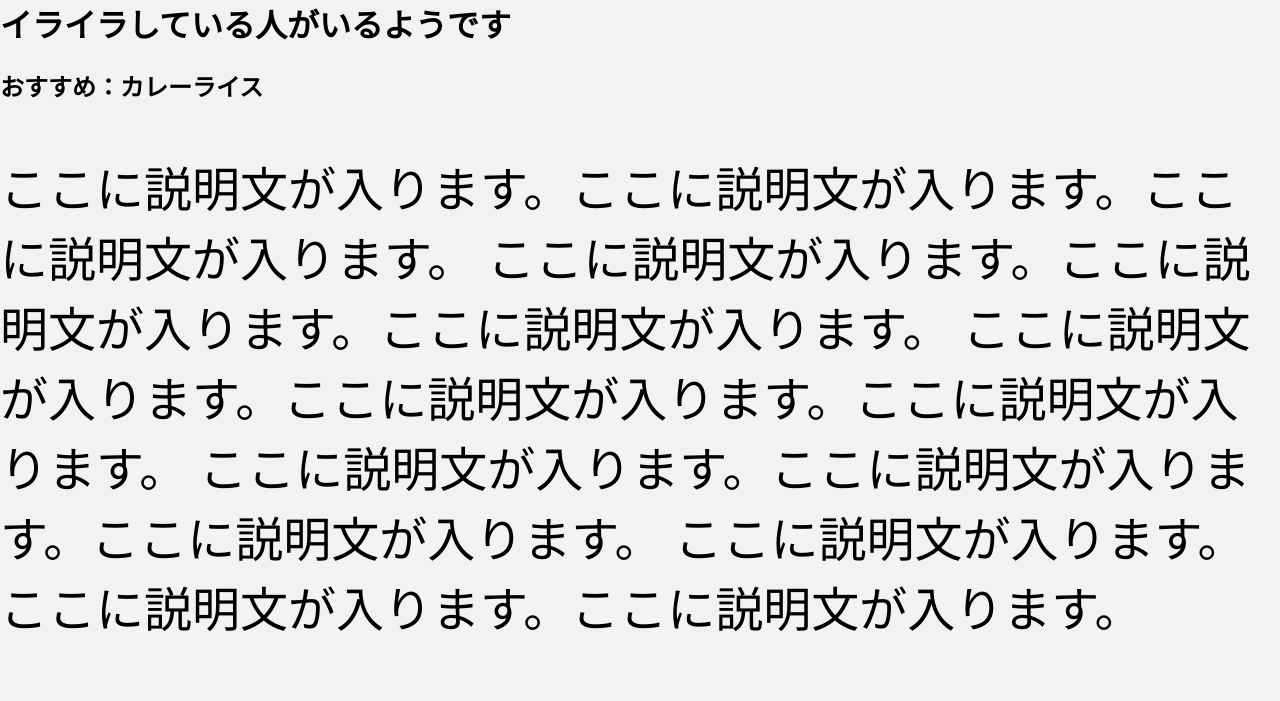
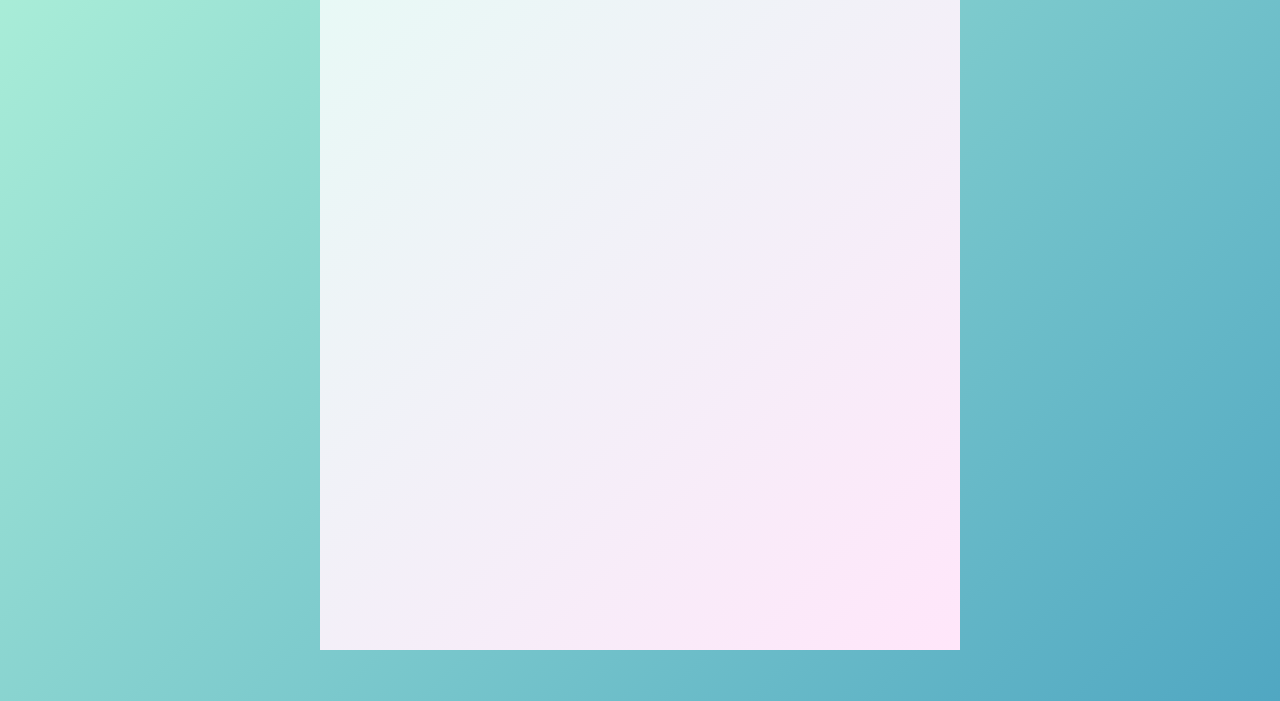
Before and after one commit to ramo798/HACKATHON-carryapp, a Django app: template blog/templates/blog/result.html in a window 1280 px wide. Shown: the part 325-1026 px from the top of the page. Run offline with Django 3.2, Linux system fonts and the light colour scheme; the template is opened without the code that fills it: most values are stand-ins (such as "Sample title", 1, 10 or a date in 2020).

Commit message:
resultpegi no sakusei

```diff
--- a/blog/templates/blog/result.html
+++ b/blog/templates/blog/result.html
@@ -5,25 +5,22 @@
     <title>Result</title>
     <meta charset="utf-8"/>
 
-    <link rel="stylesheet" href="{% static 'css/blog.css' %}">
+    <link rel="stylesheet" href="{% static 'css/result.css' %}">
   </head>
   <body>
     <div id="main">
 	  <div id="main-in">
 	    <div class="top-image">
-		  <img class="top-img" src="curry_indian_man.png" alt="カレーライス"> <!--わかりやすい画像-->
+		  <!--<img class="top-img" src="curry_indian_man.png" alt="カレーライス">-->
 		</div>
+
 		<div class="catch">
-		  <h1>イライラしている人がいるようです</h1> <!--ここに何か面白い？一言-->
-		  <h2>おすすめ：カレーライス</h2> <!--ここに料理名-->
+		  <h1>{{ post.text }}</h1> <!--ここに何か面白い？一言-->
+		  <h2>{{ post.title }}</h2> <!--ここに料理名-->
 		</div>
 		<div class="detail">
 		  <p>
-		  ここに説明文が入ります。ここに説明文が入ります。ここに説明文が入ります。
-		  ここに説明文が入ります。ここに説明文が入ります。ここに説明文が入ります。
-		  ここに説明文が入ります。ここに説明文が入ります。ここに説明文が入ります。
-		  ここに説明文が入ります。ここに説明文が入ります。ここに説明文が入ります。
-		  ここに説明文が入ります。ここに説明文が入ります。ここに説明文が入ります。
+		  ここに説明文が入ります。
 		  </p>
 		</div>
 	  </div>
```
Also changed, not shown: db.sqlite3.
